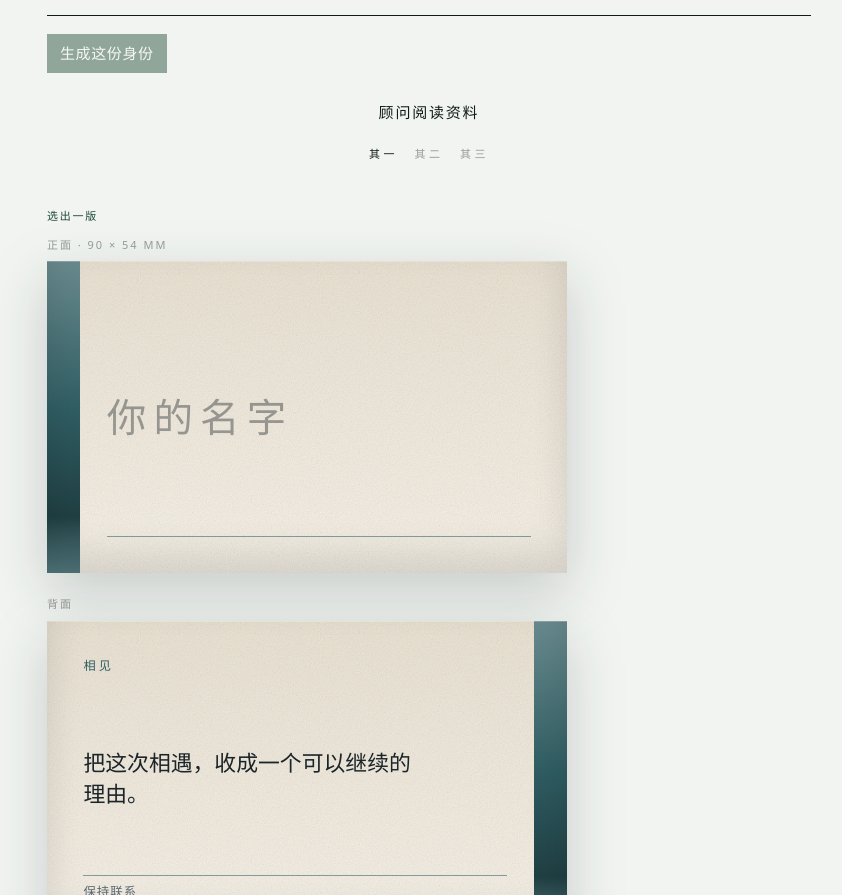
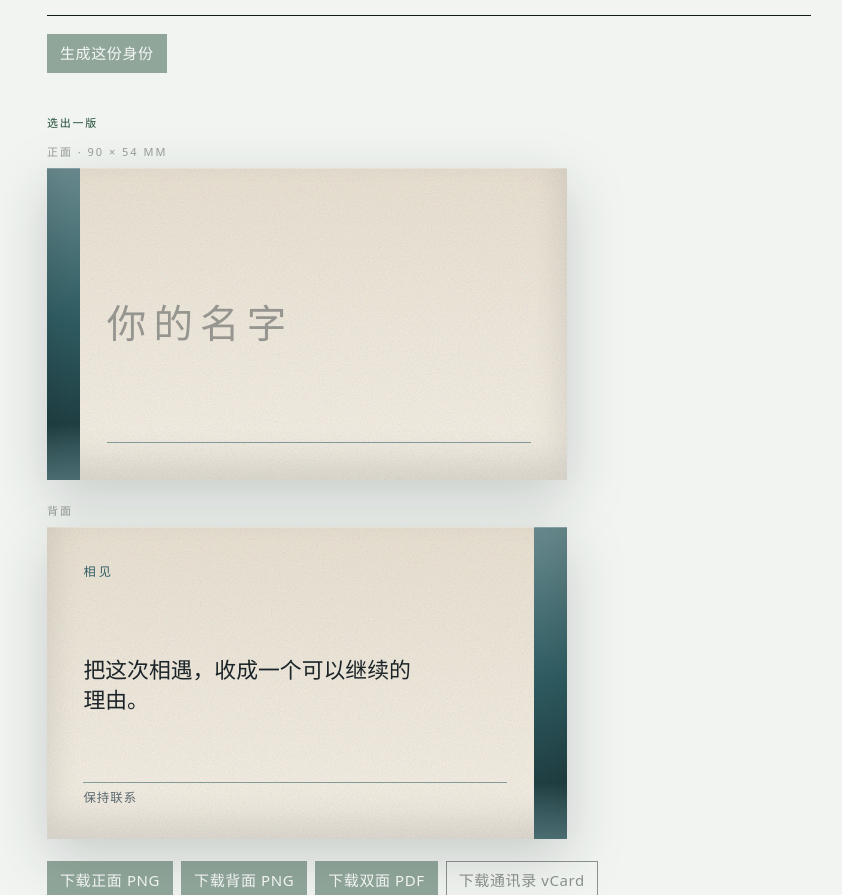
Before and after one commit to harukawakatabe/business-card, a plain HTML site: page index.html in a window 1280 px wide. Shown: the part 2202-3097 px from the top of the page, without its empty margins (241-1083 px from the left). Drawn offline with Linux system fonts and the light colour scheme.

Commit message:
chore(auto): save uncommitted Cursor changes
Safety-net commit: uncommitted changes left when the hook fired (2 files).

- M	css/flow.css
- M	js/flow.js

```diff
--- a/css/flow.css
+++ b/css/flow.css
@@ -163,8 +163,11 @@
 .folio {
   display: grid;
   justify-items: center;
-  gap: 8px;
   margin: 14px 0 0;
+}
+
+.folio:empty {
+  display: none;
 }
 
 .folio-leaf {
@@ -178,7 +181,7 @@
   font-family: var(--serif);
   font-size: 15px;
   font-weight: 400;
-  letter-spacing: 0.12em;
+  letter-spacing: 0.08em;
   line-height: 1.85;
   color: var(--ink);
   animation: folio-in 0.42s ease;
@@ -195,41 +198,6 @@
   }
 }
 
-.folio-marks {
-  display: flex;
-  justify-content: center;
-  gap: 1.5em;
-  list-style: none;
-  margin: 0;
-  padding: 0;
-  font-size: 11px;
-  letter-spacing: 0.32em;
-  color: var(--ink-faint);
-}
-
-.folio-marks button {
-  border: 0;
-  background: transparent;
-  padding: 0.25em 0;
-  font: inherit;
-  letter-spacing: inherit;
-  line-height: 1.8;
-  color: inherit;
-  cursor: default;
-}
-
-.folio-marks button:disabled {
-  opacity: 1;
-}
-
-.folio-marks .is-on {
-  color: var(--ink);
-}
-
-.folio-marks .is-jump {
-  cursor: pointer;
-}
-
 @media (max-width: 980px) {
   .flow {
     grid-template-columns: 1fr;
--- a/js/flow.js
+++ b/js/flow.js
@@ -29,9 +29,9 @@ const FIELDS = [
 ];
 
 const FOLIO = [
-  { id: "read", title: "顾问阅读资料", leaf: "其一", jump: "" },
-  { id: "brief", title: "设计稿", leaf: "其二", jump: "brief-sheet" },
-  { id: "styles", title: "三版视觉", leaf: "其三", jump: "candidates" },
+  { id: "read", title: "顾问在阅读这场相遇和你的资历" },
+  { id: "brief", title: "正在给你出设计稿" },
+  { id: "styles", title: "正在给你出三版视觉" },
 ];
 
 let archive = loadArchive();
@@ -134,46 +134,23 @@ function renderRail() {
     .join("");
 }
 
-function craftState(stepId, scheme) {
-  const order = FOLIO.map((s) => s.id);
-  const idx = order.indexOf(stepId);
-  const now = order.indexOf(phase);
-  if (phase !== "idle") {
-    if (now === idx) return "now";
-    if (now > idx) return "done";
-    return "wait";
-  }
-  const hasBrief = Boolean(scheme.brief) || Boolean(scheme.candidates.length);
-  const hasStyles = Boolean(scheme.candidates.length);
-  if (stepId === "read") return hasBrief || hasStyles ? "done" : "wait";
-  if (stepId === "brief") return hasBrief ? "done" : "wait";
-  return hasStyles ? "done" : "wait";
-}
-
-function folioPage(scheme) {
+function folioPage() {
   if (phase === "read") return FOLIO[0];
   if (phase === "brief") return FOLIO[1];
   if (phase === "styles") return FOLIO[2];
-  if (scheme.candidates.length) return FOLIO[2];
-  if (scheme.brief) return FOLIO[1];
-  return FOLIO[0];
+  return null;
 }
 
-function renderCraft(scheme) {
-  const page = folioPage(scheme);
-  const marks = FOLIO.map((step) => {
-    const state = craftState(step.id, scheme);
-    const on = page.id === step.id ? " is-on" : "";
-    const jump = (state === "done" || state === "now") && step.jump;
-    return `<li>
-        <button class="${on.trim()}${jump ? " is-jump" : ""}" type="button" data-craft="${step.id}" ${
-          jump ? "" : "disabled"
-        }>${escapeHtml(step.leaf)}</button>
-      </li>`;
-  }).join("");
-  document.getElementById("craft").innerHTML =
-    `<div class="folio-leaf"><p class="folio-title" data-leaf="${page.id}">${escapeHtml(page.title)}</p></div>` +
-    `<ol class="folio-marks">${marks}</ol>`;
+function renderCraft() {
+  const root = document.getElementById("craft");
+  const page = folioPage();
+  if (!page) {
+    root.innerHTML = "";
+    return;
+  }
+  root.innerHTML = `<div class="folio-leaf"><p class="folio-title" data-leaf="${page.id}">${escapeHtml(
+    page.title,
+  )}</p></div>`;
 }
 
 function renderPick(strategy) {
@@ -188,7 +165,7 @@ function renderPick(strategy) {
   }
   goNote.classList.toggle("is-error", note.error);
 
-  renderCraft(scheme);
+  renderCraft();
 
   document.getElementById("candidates").innerHTML = scheme.candidates
     .map((spec, i) => {
@@ -406,13 +383,6 @@ function bind() {
     note = { text: "", error: false };
     render();
   });
-  document.getElementById("craft").addEventListener("click", (event) => {
-    const btn = event.target.closest("[data-craft]");
-    if (!btn || btn.disabled) return;
-    const step = FOLIO.find((s) => s.id === btn.dataset.craft);
-    const target = step?.jump && document.getElementById(step.jump);
-    if (target) target.scrollIntoView({ behavior: "smooth", block: "start" });
-  });
   document.getElementById("candidates").addEventListener("click", (event) => {
     const btn = event.target.closest("[data-cand]");
     if (!btn) return;
```
